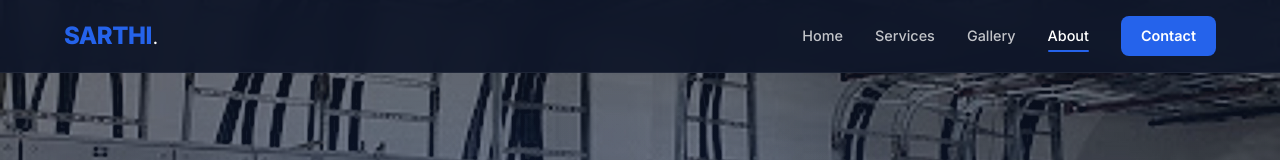
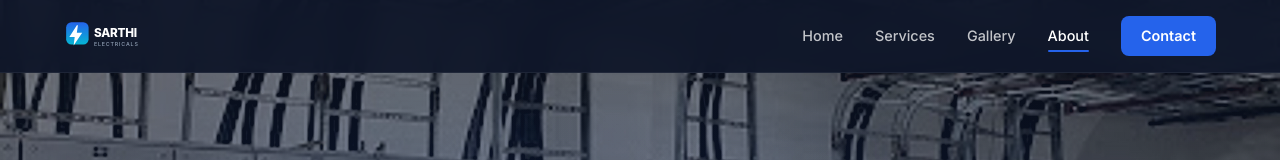
Before and after one commit to Powerisvansh/SARTHI-ELECTRICALS, a website: page about.html in a window 1280 px wide. Shown: the top 160 px of the page. Drawn offline with Linux system fonts and the light colour scheme.

Commit message:
add SVG logo with lightning bolt icon

```diff
--- a/about.html
+++ b/about.html
@@ -13,7 +13,7 @@
 <body>
   <header class="header">
     <nav class="nav container">
-      <a href="/" class="logo">SARTHI<span>.</span></a>
+      <a href="/" class="logo"><img src="images/logo.svg" alt="SARTHI ELECTRICALS" height="36" /></a>
       <div class="nav-links">
         <a href="/">Home</a>
         <a href="/services.html">Services</a>
--- a/css/style.css
+++ b/css/style.css
@@ -178,15 +178,15 @@ h1, h2, h3, h4, h5, h6 {
 }
 
 .logo {
-  font-size: 1.5rem;
-  font-weight: 800;
-  color: var(--primary);
-  letter-spacing: -0.02em;
+  display: flex;
+  align-items: center;
+  line-height: 1;
 }
 
-.logo span {
-  color: #fff;
-  font-weight: 300;
+.logo img {
+  display: block;
+  height: 32px;
+  width: auto;
 }
 
 .nav-links {
```
Also changed, not shown: contact.html (+1 -1 lines), gallery.html (+1 -1 lines), index.html (+1 -1 lines), services.html (+1 -1 lines), images/logo.svg (added).
